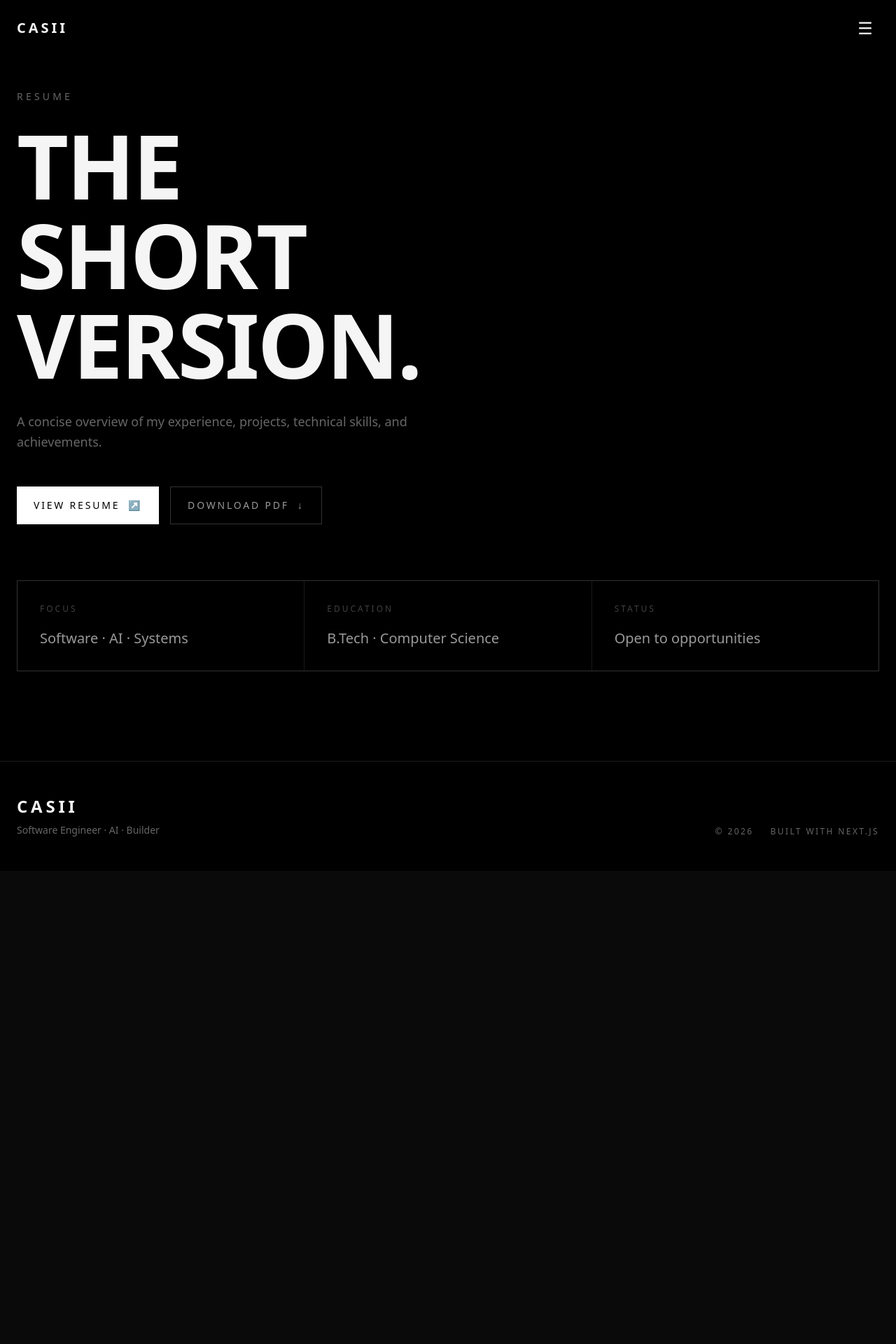
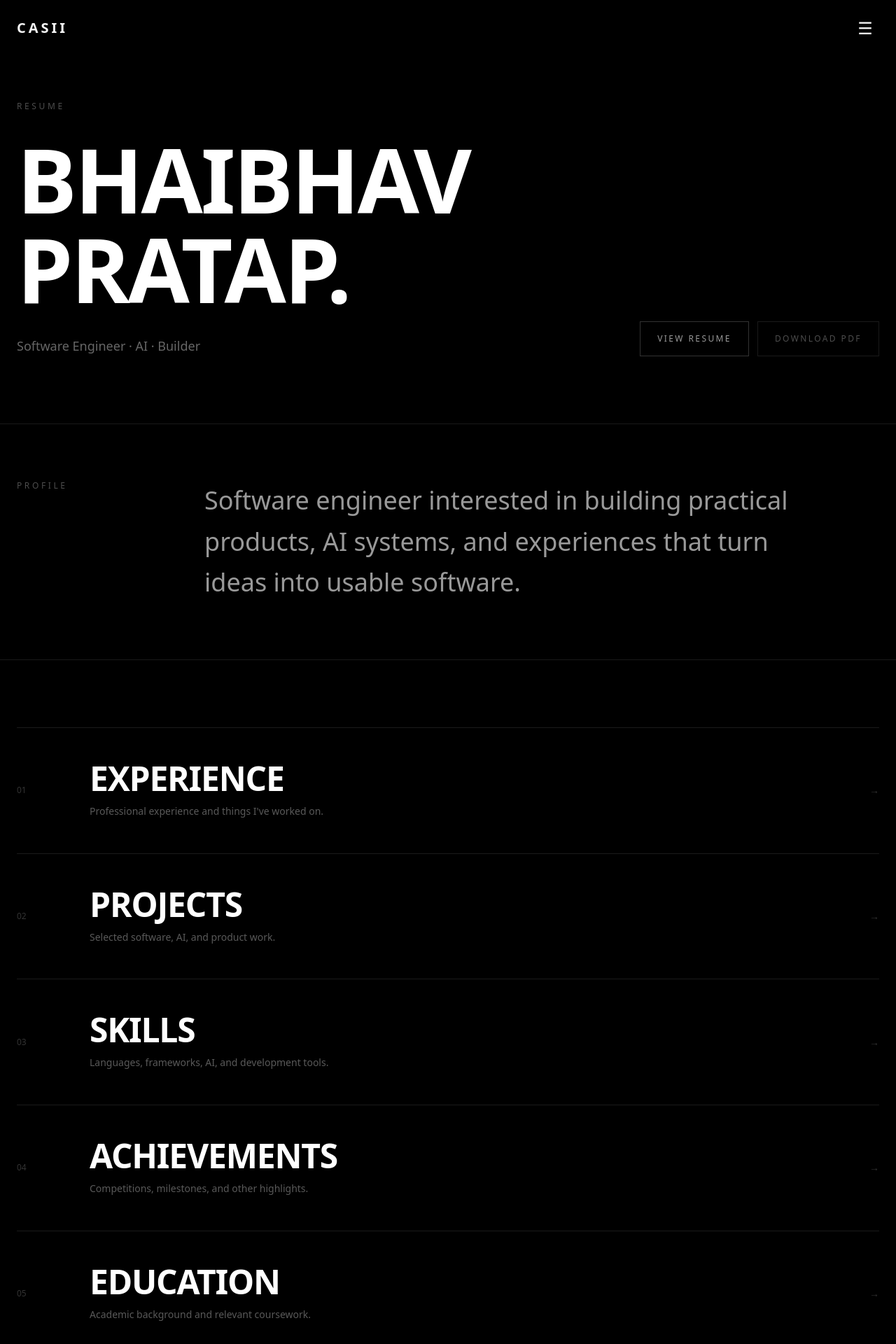
Before and after one commit to blazoxx/portfolio_new, a Next.js app: page /resume in a window 1280 px wide. Shown: the top 1920 px of the page at 70% size. Before the commit the page ends 1244 px from the top, so only its background shows below. Built offline with nearby package versions, Linux system fonts and the light colour scheme.

Commit message:
feat: enhance resume page layout and add sections for profile and contact

```diff
--- a/app/resume/page.tsx
+++ b/app/resume/page.tsx
@@ -1,77 +1,150 @@
+import Link from "next/link";
+
+const sections = [
+  {
+    number: "01",
+    title: "EXPERIENCE",
+    content: "Professional experience and things I've worked on.",
+  },
+  {
+    number: "02",
+    title: "PROJECTS",
+    content: "Selected software, AI, and product work.",
+  },
+  {
+    number: "03",
+    title: "SKILLS",
+    content: "Languages, frameworks, AI, and development tools.",
+  },
+  {
+    number: "04",
+    title: "ACHIEVEMENTS",
+    content: "Competitions, milestones, and other highlights.",
+  },
+  {
+    number: "05",
+    title: "EDUCATION",
+    content: "Academic background and relevant coursework.",
+  },
+  {
+    number: "06",
+    title: "CERTIFICATIONS",
+    content: "Courses and certifications.",
+  },
+];
+
 export default function ResumePage() {
   return (
-    <main className="min-h-screen bg-black px-6 py-32">
-      <div className="mx-auto flex min-h-[70vh] w-full max-w-7xl flex-col justify-center">
-        <p className="text-sm uppercase tracking-[0.3em] text-white/40">
+    <main className="min-h-screen bg-black text-white">
+      {/* Hero */}
+      <section className="px-6 pb-24 pt-36">
+        <div className="mx-auto w-full max-w-7xl">
+          <p className="text-xs uppercase tracking-[0.3em] text-white/30">
             Resume
           </p>
 
-        <h1 className="mt-6 text-7xl font-bold tracking-tight md:text-9xl">
-          THE
+          <div className="mt-8 flex flex-col justify-between gap-10 md:flex-row md:items-end">
+            <div>
+              <h1 className="text-7xl font-bold tracking-tight md:text-9xl">
+                BHAIBHAV
                 <br />
-          SHORT
-          <br />
-          VERSION.
+                PRATAP.
               </h1>
 
               <p className="mt-8 max-w-2xl text-lg leading-relaxed text-white/40">
-          A concise overview of my experience, projects, technical
-          skills, and achievements.
+                Software Engineer · AI · Builder
               </p>
+            </div>
 
-        <div className="mt-12 flex flex-wrap gap-4">
-          <a
+            <div className="flex gap-3">
+              <Link
                 href="/resume.pdf"
                 target="_blank"
-            rel="noopener noreferrer"
-            className="inline-flex items-center gap-3 bg-white px-6 py-4 text-sm font-medium uppercase tracking-[0.2em] text-black transition hover:bg-white/80"
+                className="border border-white/20 px-6 py-4 text-xs uppercase tracking-[0.2em] text-white/60 transition hover:border-white hover:text-white"
               >
                 View Resume
-            <span>↗</span>
-          </a>
+              </Link>
 
               <a
                 href="/resume.pdf"
                 download
-            className="inline-flex items-center gap-3 border border-white/20 px-6 py-4 text-sm uppercase tracking-[0.2em] text-white/60 transition hover:border-white hover:text-white"
+                className="border border-white/10 px-6 py-4 text-xs uppercase tracking-[0.2em] text-white/30 transition hover:border-white/30 hover:text-white"
               >
                 Download PDF
-            <span>↓</span>
               </a>
             </div>
+          </div>
+        </div>
+      </section>
 
-        <div className="mt-20 grid gap-px border border-white/10 bg-white/10 md:grid-cols-3">
-          <div className="bg-black p-8">
-            <p className="text-xs uppercase tracking-[0.25em] text-white/25">
-              Focus
+      {/* Summary */}
+      <section className="border-y border-white/10 px-6 py-20">
+        <div className="mx-auto grid w-full max-w-7xl gap-12 md:grid-cols-[220px_1fr]">
+          <p className="text-xs uppercase tracking-[0.3em] text-white/30">
+            Profile
           </p>
 
-            <p className="mt-5 text-xl text-white/60">
-              Software · AI · Systems
+          <p className="max-w-4xl text-2xl leading-relaxed text-white/60 md:text-4xl">
+            Software engineer interested in building practical
+            products, AI systems, and experiences that turn ideas
+            into usable software.
+          </p>
+        </div>
+      </section>
+
+      {/* Resume Sections */}
+      <section className="px-6 py-24">
+        <div className="mx-auto w-full max-w-7xl">
+          <div className="border-t border-white/10">
+            {sections.map((section) => (
+              <article
+                key={section.number}
+                className="grid gap-6 border-b border-white/10 py-12 transition hover:bg-white/[0.02] md:grid-cols-[80px_1fr_auto] md:items-center"
+              >
+                <span className="text-xs text-white/20">
+                  {section.number}
+                </span>
+
+                <div>
+                  <h2 className="text-3xl font-semibold tracking-tight md:text-5xl">
+                    {section.title}
+                  </h2>
+
+                  <p className="mt-3 max-w-2xl text-sm leading-relaxed text-white/35">
+                    {section.content}
                   </p>
                 </div>
 
-          <div className="bg-black p-8">
-            <p className="text-xs uppercase tracking-[0.25em] text-white/25">
-              Education
+                <span className="text-sm text-white/20">
+                  →
+                </span>
+              </article>
+            ))}
+          </div>
+        </div>
+      </section>
+
+      {/* CTA */}
+      <section className="border-t border-white/10 px-6 py-32">
+        <div className="mx-auto max-w-7xl">
+          <p className="text-xs uppercase tracking-[0.3em] text-white/30">
+            Contact
           </p>
 
-            <p className="mt-5 text-xl text-white/60">
-              B.Tech · Computer Science
-            </p>
+          <h2 className="mt-6 text-5xl font-bold tracking-tight md:text-8xl">
+            LET&apos;S
+            <br />
+            BUILD.
+          </h2>
+
+          <Link
+            href="/contact"
+            className="mt-10 inline-block border border-white/20 px-7 py-4 text-xs uppercase tracking-[0.2em] text-white/60 transition hover:border-white hover:text-white"
+          >
+            Get in touch →
+          </Link>
         </div>
-
-          <div className="bg-black p-8">
-            <p className="text-xs uppercase tracking-[0.25em] text-white/25">
-              Status
-            </p>
-
-            <p className="mt-5 text-xl text-white/60">
-              Open to opportunities
-            </p>
-          </div>
-        </div>
-      </div>
+      </section>
     </main>
   );
 }
```
Lines whose indentation alone changed are shown as unchanged.
